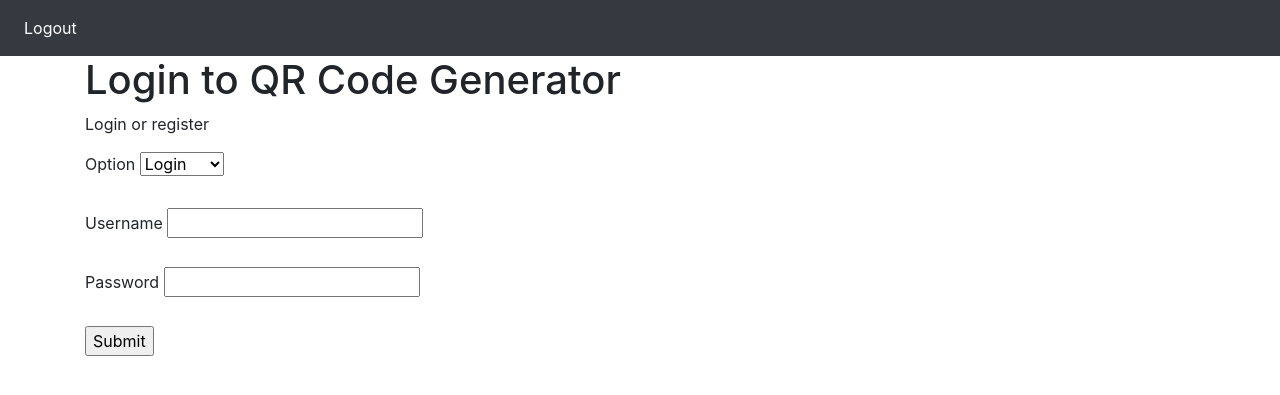
After one commit to Xerozzz/QR-Code-Generator, a Flask app: page /login in a window 1280 px wide. The commit adds this page. Shown: the top 395 px of the page. Run offline with Flask 2, Linux system fonts and the light colour scheme; some libraries are stand-ins or nearby versions.

Commit message:
Added login function

```diff
--- a/app.py
+++ b/app.py
@@ -1,17 +1,72 @@
-from flask import Flask, render_template, request
+from flask import Flask, render_template, request, session, flash, redirect, url_for
 import qrcode
+import sqlite3
 from PIL import Image
+from werkzeug.security import generate_password_hash, check_password_hash
 
 app = Flask(__name__)
+app.config['SECRET_KEY'] = 'mysecret' # Make sure to change this to your own value!!!
 if __name__ == '__main__':
     app.run(host='0.0.0.0', port=80)
+
+@app.before_request
+def check_login():
+    if "username" not in session and request.endpoint != 'login':
+        return redirect(url_for('login'))
 
 def db_connect():
     conn = sqlite3.connect('database.db')
     conn.row_factory = sqlite3.Row
     return conn
 
-@app.route('/', methods=('GET', 'POST'))
+@app.route('/logout', methods=['GET'])
+def logout():
+    session.pop("username")
+    return redirect(url_for('login'))
+
+@app.route('/login', methods=['GET', 'POST'])
+def login():
+    print("Test")
+    if request.method == "POST":
+        print("Test")
+        # Get form information
+        username = request.form["username"]
+        password = request.form["password"]
+        option = request.form["option"]
+
+        # Connect to database
+        conn = db_connect()
+        cur = conn.cursor()
+
+        # Login Option
+        if option == "login":
+            cur.execute("SELECT * FROM users WHERE username = ?", [username])
+            user = cur.fetchone()
+            if user is None:
+                flash("ERROR: USERNAME DOES NOT EXIST", "danger")
+            else:
+                print(user["password"])
+                if check_password_hash(user["password"], password):
+                    session["username"] = username
+                    return render_template('index.html')
+                else:
+                    flash("ERROR: INCORRECT PASSWORD", "danger")
+
+        # Register Option
+        elif option == "register":
+            password = generate_password_hash(password)
+            cur.execute("SELECT * FROM users WHERE username = ?", [username])
+            if cur.fetchone() is not None:
+                flash("ERROR: USERNAME ALREADY EXISTS", "danger")
+            else:
+                cur.execute("INSERT INTO users (username, password) VALUES (?, ?)", [username, password])
+                conn.commit()
+                flash("SUCCESS: ACCOUNT CREATED", "success")
+        else:
+            flash("ERROR: OPTION NOT VALID")
+    return render_template('login.html')
+
+@app.route('/', methods=['GET', 'POST'])
 def index():
     if request.method == "POST":
         content = request.form['link']
--- a/schema.sql
+++ b/schema.sql
@@ -2,5 +2,6 @@ DROP TABLE IF EXISTS users;
 CREATE TABLE users (
     id INTEGER PRIMARY KEY AUTOINCREMENT,
     username TEXT NOT NULL,
-    password TEXT NOT NULL
+    password TEXT NOT NULL,
+    logo BLOB
 );
--- /dev/null
+++ b/templates/base.html
@@ -0,0 +1,39 @@
+<!doctype html>
+<html lang="en">
+  <head>
+    <!-- Required meta tags -->
+    <meta charset="utf-8">
+    <meta name="viewport" content="width=device-width, initial-scale=1, shrink-to-fit=no">
+
+    <!-- Bootstrap CSS -->
+    <link rel="stylesheet" href="https://stackpath.bootstrapcdn.com/bootstrap/4.3.1/css/bootstrap.min.css" integrity="sha384-ggOyR0iXCbMQv3Xipma34MD+dH/1fQ784/j6cY/iJTQUOhcWr7x9JvoRxT2MZw1T" crossorigin="anonymous">
+    <!-- Custom CSS -->
+    <link rel="stylesheet" type= "text/css" href="{{ url_for('static',filename='css/main.css') }}">
+
+    <title>QR Code Generator</title>
+  </head>
+  <body>
+    <nav class="navbar navbar-expand-md navbar-dark bg-dark">
+        <div class="collapse navbar-collapse" id="navbarNav">
+            <ul class="navbar-nav">
+            <li class="nav-item active">
+                <a class="nav-link" href="{{ url_for('logout') }}">Logout</a>
+            </li>
+            </ul>
+        </div>
+    </nav>
+    <div class="container">
+        {% block content %} {% endblock %}
+    </div>
+
+    <!-- <footer class="d-flex flex-wrap justify-content-center align-items-center py-3 my-4 border-top">
+        <span class="mb-3 mb-md-0 text-muted" style="text-align: center">© 2023 Lee Yi Terng</span>
+    </footer> -->
+
+    <!-- Optional JavaScript -->
+    <!-- jQuery first, then Popper.js, then Bootstrap JS -->
+    <script src="https://code.jquery.com/jquery-3.3.1.slim.min.js" integrity="sha384-q8i/X+965DzO0rT7abK41JStQIAqVgRVzpbzo5smXKp4YfRvH+8abtTE1Pi6jizo" crossorigin="anonymous"></script>
+    <script src="https://cdnjs.cloudflare.com/ajax/libs/popper.js/1.14.7/umd/popper.min.js" integrity="sha384-UO2eT0CpHqdSJQ6hJty5KVphtPhzWj9WO1clHTMGa3JDZwrnQq4sF86dIHNDz0W1" crossorigin="anonymous"></script>
+    <script src="https://stackpath.bootstrapcdn.com/bootstrap/4.3.1/js/bootstrap.min.js" integrity="sha384-JjSmVgyd0p3pXB1rRibZUAYoIIy6OrQ6VrjIEaFf/nJGzIxFDsf4x0xIM+B07jRM" crossorigin="anonymous"></script>
+  </body>
+</html>
--- a/templates/index.html
+++ b/templates/index.html
@@ -1,4 +1,7 @@
-<h1>ACSO QR Generator WHEEEEEEEEE</h1>
+{% extends 'base.html' %}
+
+{% block content %}
+<h1>QR Code Generator</h1>
 <p>Why pay when you can make free one yourself</p>
 <form method="post">
     <label for="link">Link to QR:</label>
@@ -11,3 +14,4 @@
     <p>Right clicks and save or copy image!</p>
     <img src="{{url_for('static', filename='QR.png')}}" align="middle" />
 {% endif %}
+{% endblock %}
--- /dev/null
+++ b/templates/login.html
@@ -0,0 +1,27 @@
+{% extends 'base.html' %}
+
+{% block content %}
+<h1>Login to QR Code Generator</h1>
+<p>Login or register</p>
+{% with messages = get_flashed_messages(with_categories=true) %}
+    {% if messages %}
+    <ul class="list-group">
+        {% for cat, i in messages %}
+            <li class="list-group-item list-group-item-{{ cat }}"> {{ i }} </li>
+        {% endfor %}
+    </ul>
+{% endif %}
+{% endwith %}
+<form method="post">
+    <label for="option">Option</label>
+    <select name="option" id="option">
+        <option value="login">Login</option>
+        <option value="register">Register</option>
+    </select><br><br>
+    <label for="username">Username</label>
+    <input type="text" id="username" name="username"><br><br>
+    <label for="password">Password</label>
+    <input type="text" id="password" name="password"><br><br>
+    <input type="submit" value="Submit">
+</form>
+{% endblock %}
```
